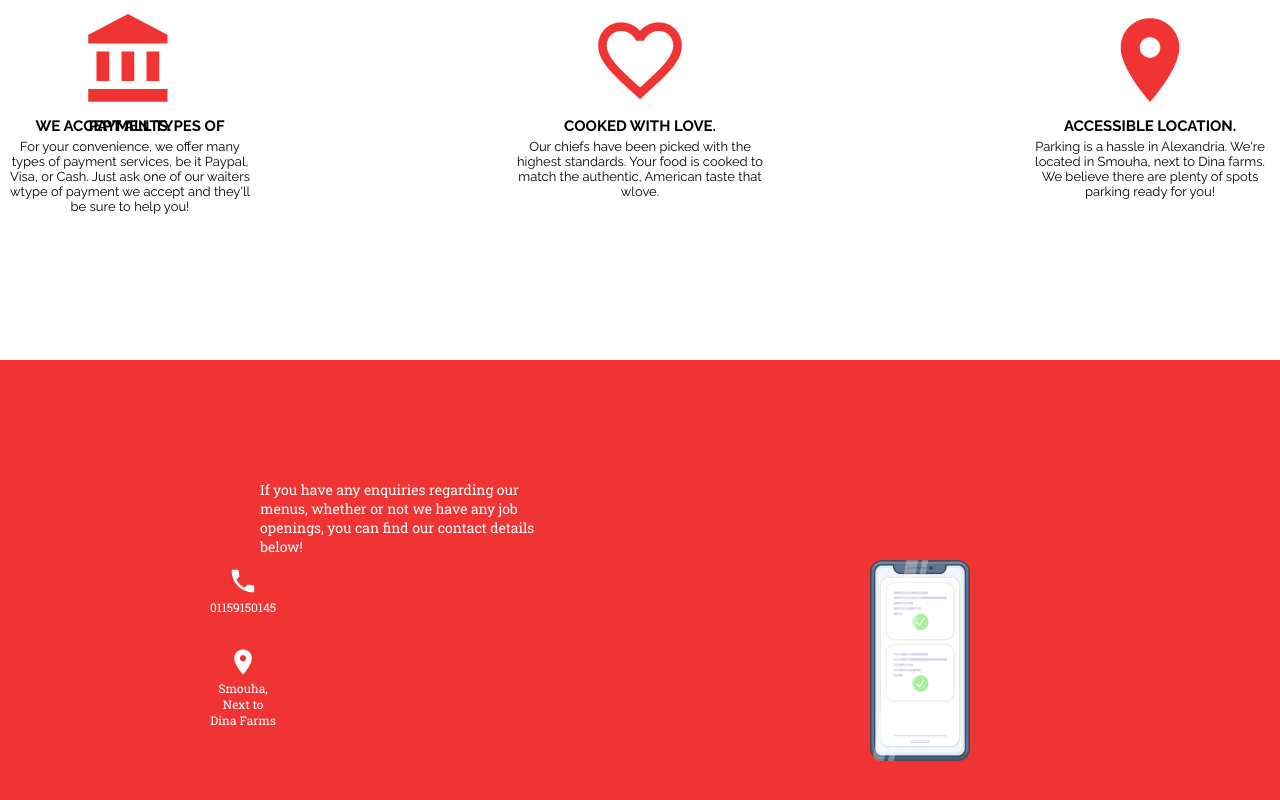
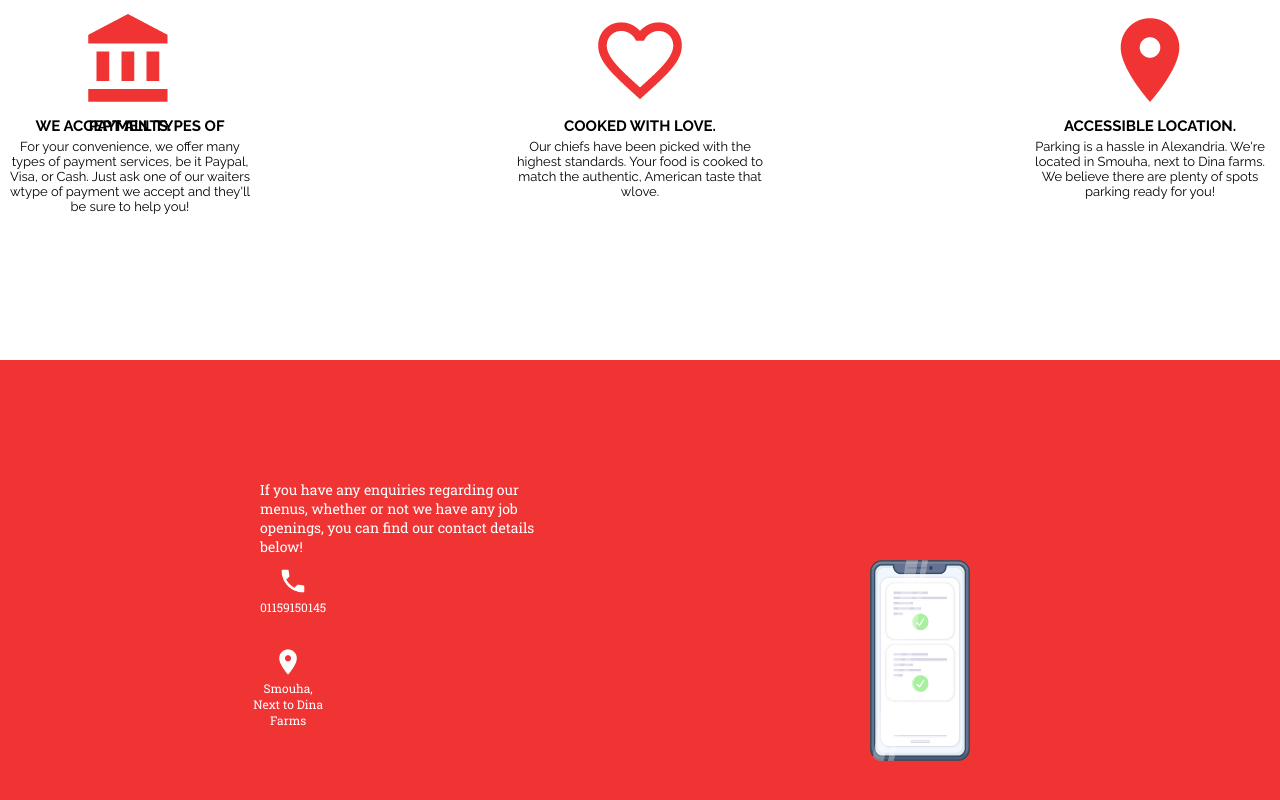
Before and after one commit to muchkler/chucks, a plain HTML site: page index.html in a window 1280 px wide. Shown: the part 890-1690 px from the top of the page. Drawn offline with nearby package versions, Linux system fonts and the light colour scheme.

Commit message:
Update main.css

```diff
--- a/main.css
+++ b/main.css
@@ -165,7 +165,7 @@ h2{
 
     .logo{
         position: absolute;
-        left: 0;
+        left: 90px;
         top: 5px;
     }
 
@@ -222,6 +222,7 @@ h2{
         grid-template-columns: 1fr 1fr;
         max-width: 200px;
         padding-left: 200px;
+        margin-left: 60px;
         color: white;
         font-size: 12px;
     }
@@ -229,11 +230,11 @@ h2{
 
 
     .phonecontact{
-        padding-left: 60px;
+        padding-left: 50px;
     }
 
     .locationdiv{
-        padding-left: 60px;
+        padding-left: 40px;
         padding-top: 20px;
     }
 
```
